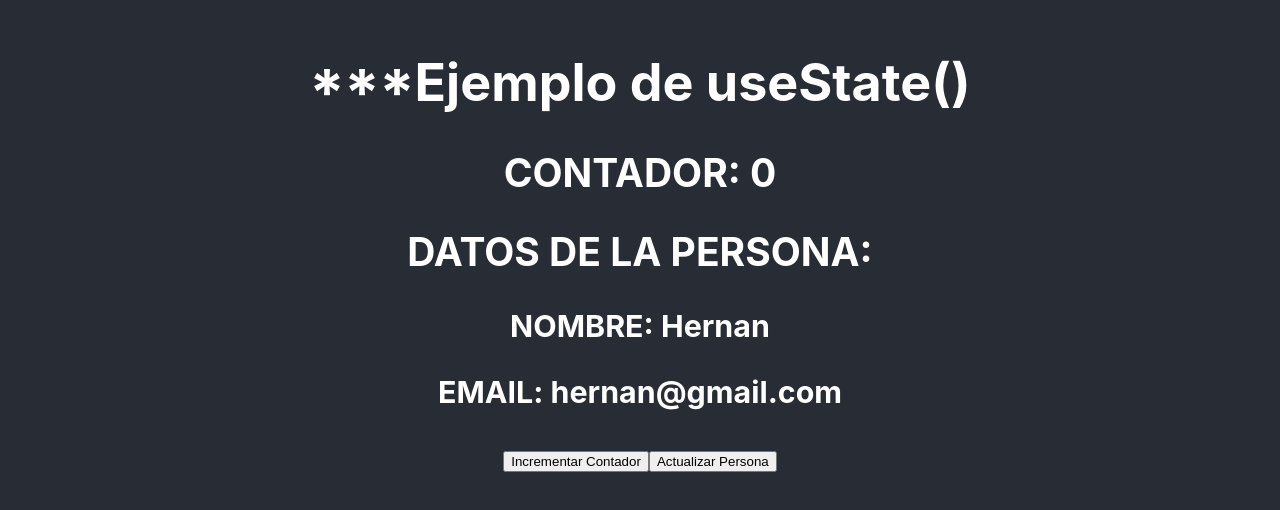
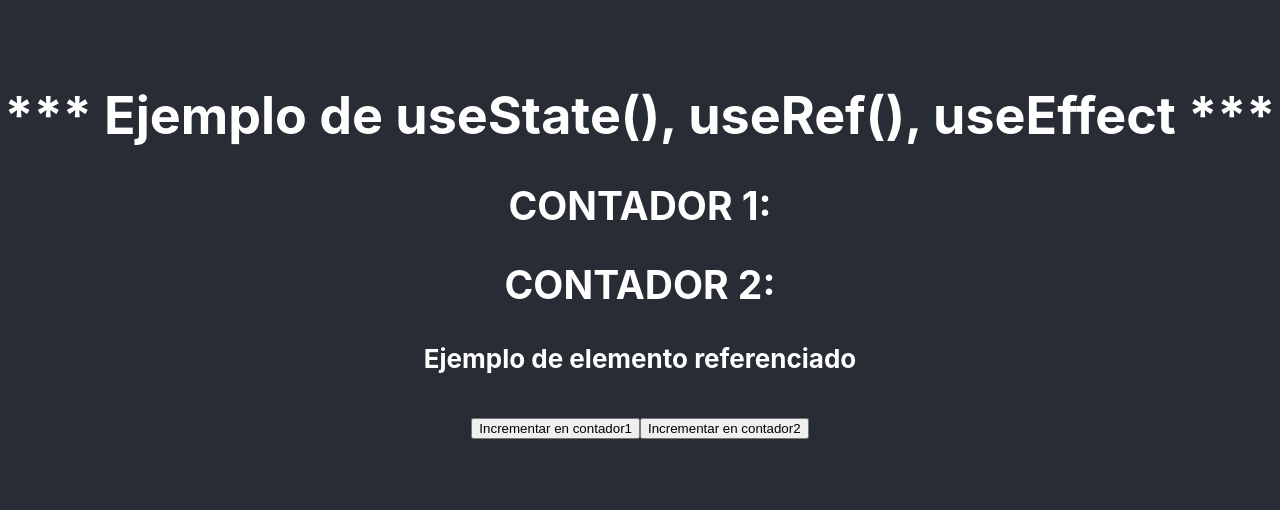
Before and after one commit to hernanguaragna/Open-Bootcamp, a React (Create React App) app in the folder ReactJS/mis-pruebas/hola-mundo/: page / in a window 1280 px wide. Shown: the part 156-666 px from the top of the page. Built offline with nearby package versions, Linux system fonts and the light colour scheme.

Commit message:
cree el ejemplo 2 useState y UseEfect

```diff
--- a/ReactJS/mis-pruebas/hola-mundo/src/App.js
+++ b/ReactJS/mis-pruebas/hola-mundo/src/App.js
@@ -1,9 +1,10 @@
 // import logo from './logo.svg';
 import './App.css';
+import Ejemplo2 from './hooks/Ejemplo2';
 //import Greeting from './components/pures/greeting';
 //import GreetingF from './components/pures/greetingF';
 // import TaskListComponent from './components/conteiner/task.list';
-import Ejemplo1 from './hooks/Ejemplo1';
+// import Ejemplo1 from './hooks/Ejemplo1';
 
 
 function App() {
@@ -19,7 +20,8 @@ function App() {
        {/* Componente de Listado de Tareas */}
        {/* <TaskListComponent /> */}
        {/*  Ejemplo de usos de HOOKS*/}
-       <Ejemplo1 />
+       {/* <Ejemplo1 /> */}
+        <Ejemplo2 />
       </header>
     </div>
   );
--- /dev/null
+++ b/ReactJS/mis-pruebas/hola-mundo/src/hooks/Ejemplo2.jsx
@@ -0,0 +1,85 @@
+/**
+ * *Ejemplos de uso de:
+ * *useState()
+ * *useRef()
+ * *useEffect()
+ */
+import React, {useState,useRef,useEffect} from 'react';
+
+
+const Ejemplo2 = () => {
+    /**
+     * *Voy a crear dos contadores distintos
+     * * Cada uno va a ser diferente
+     */
+
+    const [contador1, setcontador1] = useState(0);
+    const [contador2, setContador2] = useState(0);
+    /**
+     * *Voy a crear una referenci con useRef() para asociar una variable con un elemento
+     * * del DOM del componente vista de HTML
+     */
+    const miRef = useRef();
+
+    function incrementarContador1(){
+        setcontador1(contador1 + 1)
+    }
+
+    function incrementarContador2() {
+        setContador2(contador2 + 1)
+    }
+
+    /**
+     * *Trabajo con useEffect
+     */
+    /**
+     * ?Caso 1 : Ejecutar SIEMPRE un sipper de codigo
+     * *Cada vez que hata un cambio en el estado del componente
+     * *se ajusta aquello que este dentro del useEffect()
+     */
+
+
+    //  CASO 1 :
+    //  useEffect(() => {
+    //     console.log("CAMBIO EN EL ESTADO DEL COMPONENTE")
+    //     console.log("Mostrando referencia a elemento del DOM")
+    //     console.log(miRef)
+
+    // });
+    /**
+     * ? CASO 2 : SE VA A EJECUTAR SOLO CUANDO SE CAMBIE CONTADOR1
+     * ? EN CASO DE EJECUTAR CONTADOR2 NO HABRA CAMBIOS
+     */
+    // useEffect(() => {
+    //     console.log("CAMBIO EN EL ESTADO DEL CONTADOR1")
+    //     console.log("Mostrando referencia a elemento del DOM")
+    //     console.log(miRef)
+    // }, [contador1]);
+
+    /**
+     * ? CASO 3 : SE VA A EJECUTAR SOLO CUANDO SE CAMBIE CONTADOR1 o CONTADOR2
+     * ? CADA VEZ QUE HAYA UN CAMBIO TANTO EN CONTADOR1 COMO EN CONTADOR2, SE EJECUTARA LO QUE DIGA EL USEEFECT()
+     */
+     useEffect(() => {
+        console.log("CAMBIO EN EL ESTADO DEL CONTADOR1 / CONTADOR2")
+        console.log("Mostrando referencia a elemento del DOM")
+        console.log(miRef)
+    }, [contador1,contador2]);
+
+    return (
+        <div>
+            <h1>*** Ejemplo de useState(), useRef(), useEffect ***</h1>
+            <h2>CONTADOR 1: {incrementarContador1}</h2>
+            <h2>CONTADOR 2: {incrementarContador2}</h2>
+            {/** Elemento referenciado
+             */}
+             <h4 ref={miRef}>Ejemplo de elemento referenciado</h4>
+             {/**Botones para incrementar los contadores */}
+             <button onClick={incrementarContador1}>Incrementar en contador1</button>
+             <button onClick={incrementarContador2}>Incrementar en contador2</button>
+
+        </div>
+    );
+}
+
+export default Ejemplo2;
```
